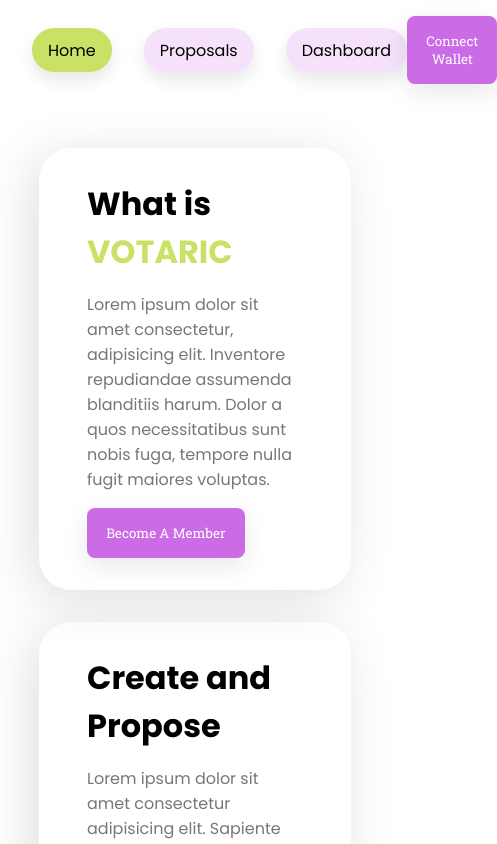
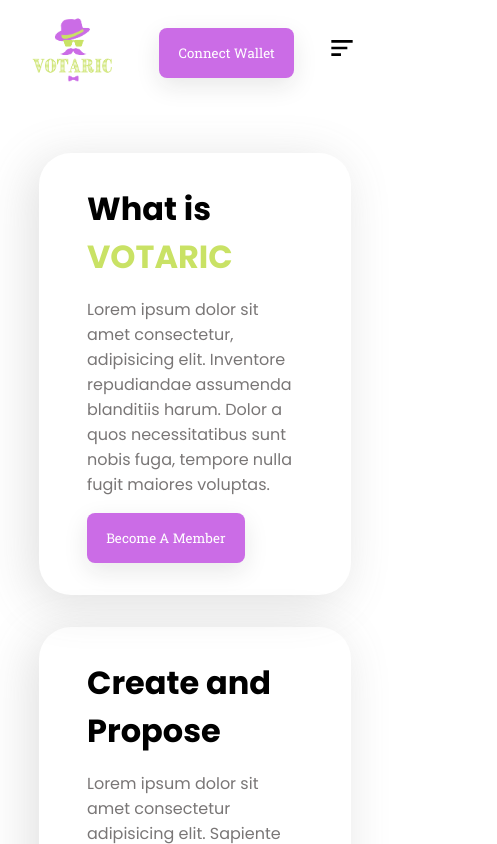
Before and after one commit to AfolabiOlajide/Votaric, a React (Create React App) app: page / in a window 390 px wide. Shown: the top 844 px of the page, 497 px wide, since content can reach past the window. Built offline with nearby package versions, Linux system fonts and the light colour scheme.

Commit message:
nav bar responsitivity

```diff
--- a/package.json
+++ b/package.json
@@ -8,6 +8,7 @@
     "@testing-library/user-event": "^13.5.0",
     "react": "^18.2.0",
     "react-dom": "^18.2.0",
+    "react-icons": "^4.4.0",
     "react-router-dom": "^6.3.0",
     "react-scripts": "5.0.1",
     "web-vitals": "^2.1.4"
--- a/src/components/nav/Nav.css
+++ b/src/components/nav/Nav.css
@@ -19,6 +19,7 @@
 	align-items: center;
 	justify-content: space-between;
 	gap: 2rem;
+	transition: 500ms all ease;
 }
 
 .nav .links .link a {
@@ -35,3 +36,43 @@
 .nav .links .link a:hover {
 	margin-top: -0.3rem;
 }
+
+.connect {
+	display: flex;
+	gap: 2rem;
+	justify-content: center;
+	align-items: center;
+}
+
+.openbtn,
+.closebtn {
+	cursor: pointer;
+	display: none;
+	font-size: 2rem;
+}
+
+@media screen and (max-width: 768px) {
+	.openbtn,
+	.closebtn {
+		display: block;
+	}
+
+	.nav .links {
+		z-index: 80;
+		position: fixed;
+		padding: 2rem;
+		top: 0;
+		right: -100%;
+		width: 50vw;
+		height: 100vh;
+		flex-direction: column;
+		background-color: white;
+		box-shadow: 0 0.5rem 1rem rgba(30, 30, 30, 0.1);
+		justify-content: flex-start;
+		align-items: flex-start;
+	}
+
+	.nav .links.active {
+		right: 0;
+	}
+}
--- a/src/components/nav/Nav.jsx
+++ b/src/components/nav/Nav.jsx
@@ -1,4 +1,7 @@
 import React, { useContext } from "react";
+import { BiMenuAltLeft } from "react-icons/bi";
+import { AiOutlineClose } from "react-icons/ai";
+
 import { connectAccount } from "../../api/walletConnect";
 import VotaricContext from "../../context/VotaricStore";
 import { NavLink } from "react-router-dom";
@@ -6,8 +9,13 @@
 
 import "./Nav.css";
 import Button from "../../UI/Button";
+import { useState } from "react";
 
 const Nav = () => {
+	const [isActive, setIsActive] = useState(false);
+	const changeActiveStateHandler = () => {
+		setIsActive(!isActive);
+	};
 	let activeStyle = {
 		background: "#c9e265",
 	};
@@ -26,13 +34,17 @@
 			<div className="logo">
 				<img src={logo} alt="" />
 			</div>
-			<div className="links">
+			<div className={`links ${isActive ? "active" : ""}`}>
+				<div className="closebtn">
+					<AiOutlineClose onClick={changeActiveStateHandler} />
+				</div>
 				<div className="link">
 					<NavLink
 						to="/"
 						style={({ isActive }) =>
 							isActive ? activeStyle : undefined
 						}
+						onClick={changeActiveStateHandler}
 					>
 						Home
 					</NavLink>
@@ -43,6 +55,7 @@
 						style={({ isActive }) =>
 							isActive ? activeStyle : undefined
 						}
+						onClick={changeActiveStateHandler}
 					>
 						Proposals
 					</NavLink>
@@ -53,12 +66,14 @@
 						style={({ isActive }) =>
 							isActive ? activeStyle : undefined
 						}
+						onClick={changeActiveStateHandler}
 						// onClick={loadDataHandler}
 					>
 						Dashboard
 					</NavLink>
 				</div>
 			</div>
+			<div className="connect">
 				{ctx.address.trim().length > 1 ? (
 					<Button className="secondary">{`${ctx.address.substring(
 						0,
@@ -69,6 +84,10 @@
 						Connect Wallet
 					</Button>
 				)}
+				<div className="openbtn">
+					<BiMenuAltLeft onClick={changeActiveStateHandler} />
+				</div>
+			</div>
 		</div>
 	);
 };
--- a/src/index.css
+++ b/src/index.css
@@ -17,6 +17,7 @@
 
 body {
 	font-family: "Poppins", sans-serif;
+	overflow-x: hidden;
 }
 
 .heading {
```
Also changed, not shown: 1 other file (tests, documents, lock files or other folders). Lines whose indentation alone changed are shown as unchanged.
